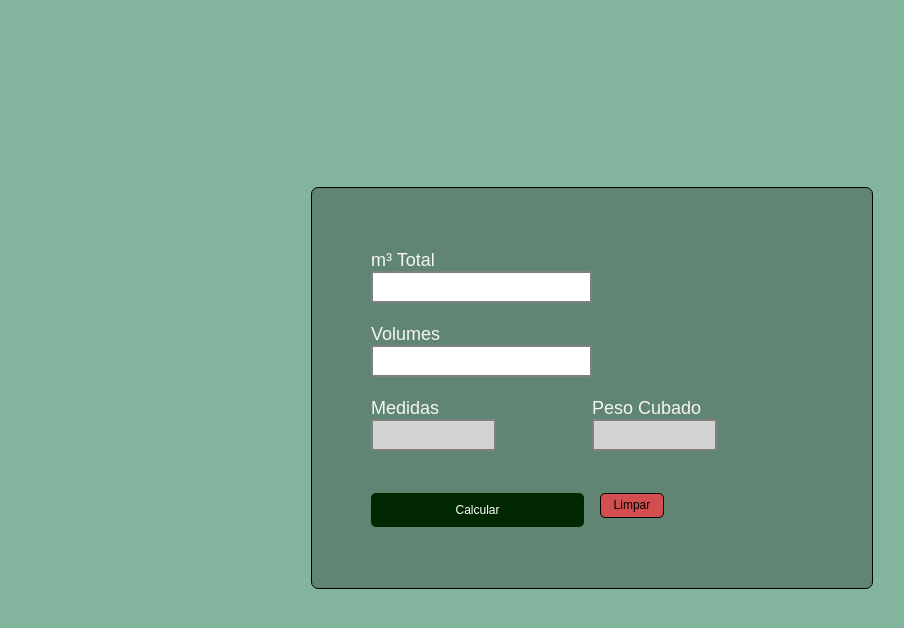
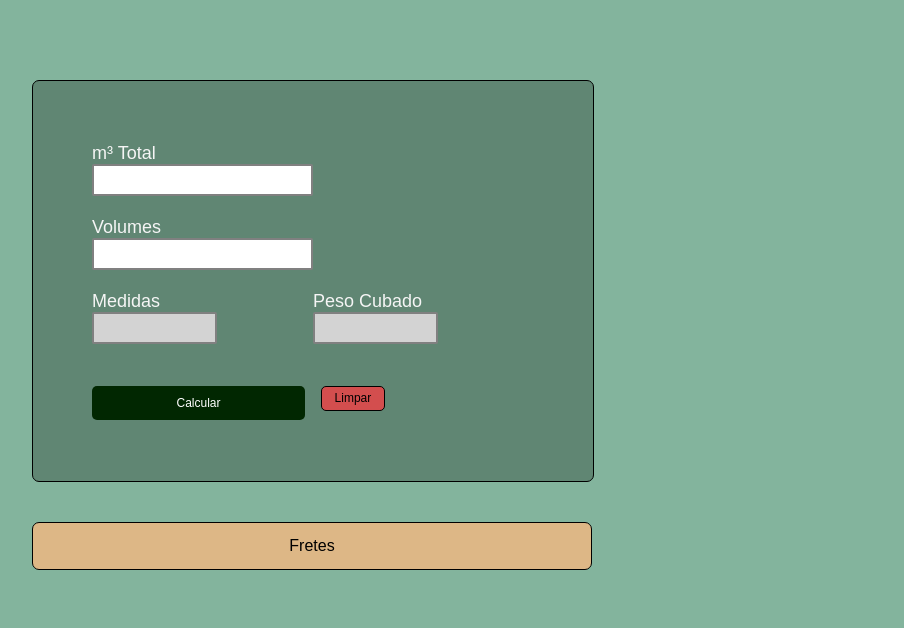
Before and after one commit to Magnus-Kirune/Cubagem-CIR.PIN, a website with bundled scripts: page index.html in a window 1280 px wide. Shown: the whole page, without its empty margins (48-952 px from the left). Built offline with nearby package versions, Linux system fonts and the light colour scheme.

Commit message:
Feitas pequenas alterações para a segunda versão do sistema

```diff
--- a/index.html
+++ b/index.html
@@ -8,8 +8,13 @@
     <title>Calculadora Cubica</title>
 </head>
 <body>
-  <section id="calcu-m">
+  <main id="contentSite">
+   <section id="calcu-m">
     <!--Carregar página-->
-  </section>
+   </section>
+   <aside id="fretes">
+      <!--Carregar o aside-->
+   </aside>
+  </main>
 </body>
 </html>
--- a/index.js
+++ b/index.js
@@ -1,9 +1,10 @@
-import { DashBoard } from "./use/dashboard.js";
+import { DashBoard, dashBoardCalcFrete } from "./use/dashboard.js";
 import { calcDimensions, clearDates } from "./func/calculate.js";
 
 //carregar dash
 window.onload = function(){
     DashBoard()
+    dashBoardCalcFrete()
 
     document.getElementById('calculator').addEventListener('submit', function(ev){
         ev.preventDefault()
--- a/style/style.css
+++ b/style/style.css
@@ -1,14 +1,19 @@
 body {
     margin: 0;
-    padding: 0;
+    padding: 10vh;
     height: 97vh;
     box-sizing: border-box;
     font-family: sans-serif; /* Define uma fonte genérica */
-    display: flex;
-    align-items: center;
-    justify-content: center;
     background-color: rgb(131, 180, 157);
     font-size: 18px;
+}
+
+#contentSite {
+    display: grid;
+    grid-template-columns: auto;
+    gap: 5vh;
+    /*align-items: center;*/
+    /*justify-content: center;*/
 }
 
 input {
@@ -23,6 +28,7 @@ input {
 }
 
 #calcu-m {
+
     display: flex;
     align-items: center;
     justify-content: center;
@@ -90,3 +96,22 @@ input {
     background-color: brown;
     color: whitesmoke;
 }
+
+#calcFrete{
+    padding: 10px;
+    background-color:rgb(221, 183, 134);
+    color: black;
+    font-size: 16px;
+    border: 1px solid black;
+    border-radius: 5px;
+    cursor: pointer;
+    width: 70vh;
+    height: 6vh;
+    border-radius: 7px;
+    transition: 0.2s;
+
+}
+
+#calcFrete:hover{
+    background-color:rgb(180, 136, 78);
+}
--- a/use/dashboard.js
+++ b/use/dashboard.js
@@ -20,3 +20,11 @@ export function DashBoard(){
      </form>
     </div>`
 }
+
+export function dashBoardCalcFrete(){
+    //Logic to calculate Frete for Panservice and Rodofar.
+    const goToFreteCalc = document.getElementById("fretes")
+    goToFreteCalc.innerHTML = `
+        <button id="calcFrete">Fretes</button>
+    `
+}
```
